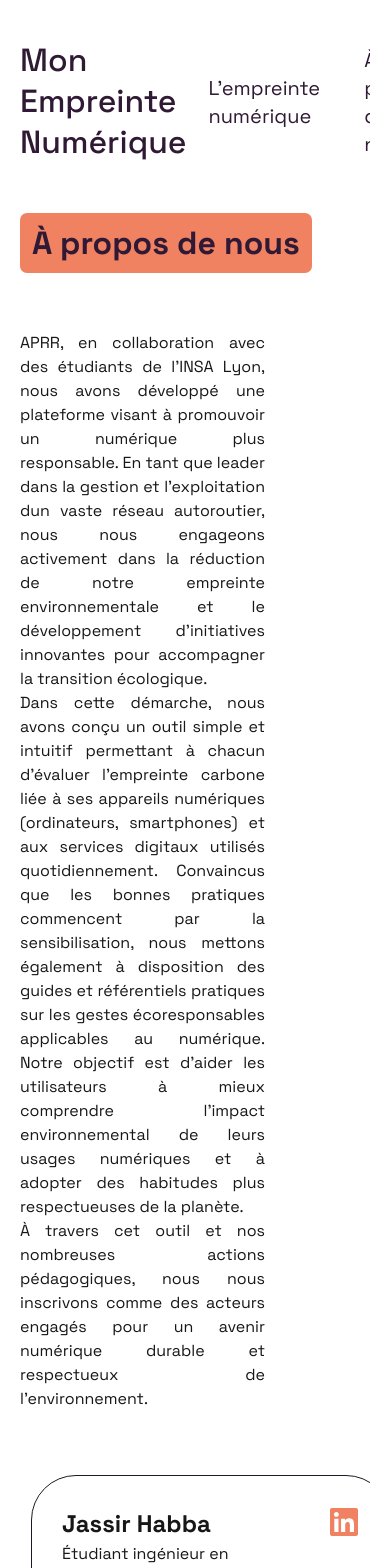
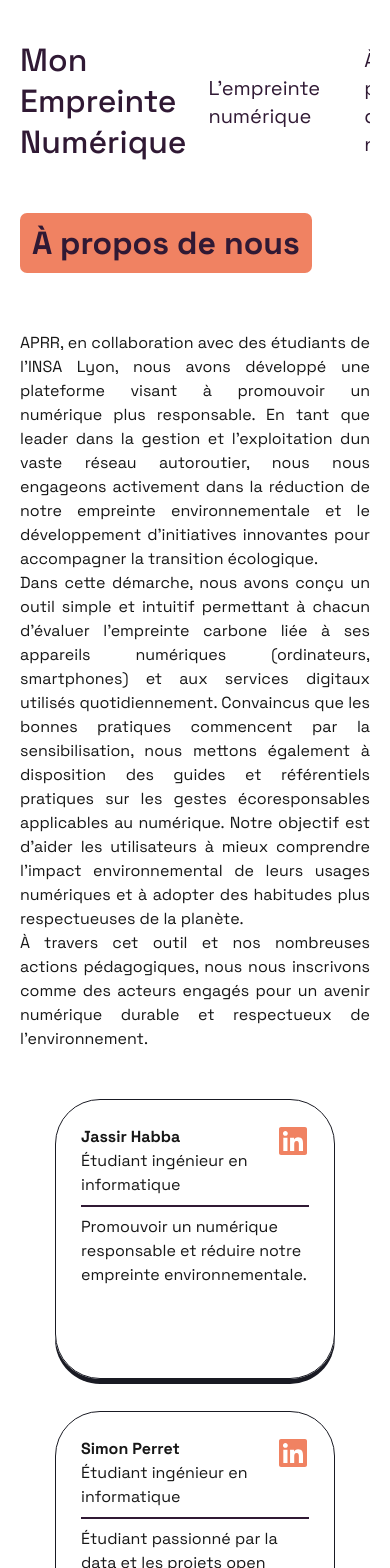
Before and after one commit to jbytes503/mon-empreinte-numerique, a Next.js app in the folder front/: page /about in a window 390 px wide. Shown: the top 1568 px of the page. Built offline with nearby package versions, Linux system fonts and the light colour scheme.

Commit message:
responsive layout for about

```diff
--- a/front/src/app/about/page.module.css
+++ b/front/src/app/about/page.module.css
@@ -7,7 +7,7 @@
     flex-direction: column;
     align-items: center;
     text-align: justify;
-    width: 70%;
+    max-width: 70%;
 }
 
 .authors {
@@ -18,3 +18,19 @@
     justify-items: center;
     align-items: center;
 }
+
+/* Tablets */
+@media (max-width: 1050px) {
+    .intro {
+        justify-content: center;
+        max-width: 100%;
+    }
+
+    .authors {
+        padding: 0;
+    }
+}
+
+/* Phones */
+@media (max-width: 480px) {
+}
--- a/front/src/app/about/page.tsx
+++ b/front/src/app/about/page.tsx
@@ -69,14 +69,14 @@
                 <AuthorCard
                     name="José Southerland"
                     title="Étudiant ingénieur en informatique"
-                    description="Accompagner la transition écologique à travers des actions concrètes."
+                    description="En double diplôme à l’INSA Lyon, avec experience en développement logiciel, bases de données et intelligence artificielle, avec un intérêt marqué pour l’innovation technologique."
                     icon={<FaLinkedin size={32} color="#f08262" />}
                     url="https://www.linkedin.com/in/jsoutherlands/"
                 />
                 <AuthorCard
                     name="Santiago Forrero Gutiérrez"
-                    title="Étudiant ingénieur en informatique"
-                    description="Accompagner la transition écologique à travers des actions concrètes."
+                    title="Étudiant-ingénieur en informatique (double diplôme INSA Lyon / Universidad de los Andes)"
+                    description="Passionné par le développement logiciel et l'analyse de données. Intéressé à concilier innovation technique et impact concret, à travers des projets pluridisciplinaires en équipe."
                     icon={<FaLinkedin size={32} color="#f08262" />}
                     url="https://www.linkedin.com/in/santiago-forero-gutierrez/"
                 />
--- a/front/src/app/components/about/card.module.css
+++ b/front/src/app/components/about/card.module.css
@@ -6,7 +6,7 @@
     box-shadow: var(--card-shadow);
     padding: 30px;
 
-    width: 360px;
+    width: 345px;
     min-height: 350px;
 }
 
@@ -25,3 +25,37 @@
     margin: 16px 0;
     border: 0.5px solid var(--color-5);
 }
+
+/* Tablets (max-width: 1050px) */
+@media (max-width: 1050px) {
+    .card {
+        padding: 20px; /* Reduce padding */
+        width: 330px; /* Reduce card width */
+        min-height: 350px; /* Reduce card height */
+    }
+
+    .cardHeader h5 {
+        font-size: 18px; /* Reduce header font size */
+    }
+
+    .cardDivider {
+        margin: 12px 0; /* Adjust divider margin */
+    }
+}
+
+/* Phones (max-width: 768px) */
+@media (max-width: 768px) {
+    .card {
+        padding: 25px; /* Further reduce padding */
+        width: 280px; /* Further reduce card width */
+        min-height: 280px; /* Further reduce card height */
+    }
+
+    .cardHeader h5 {
+        font-size: 16px; /* Further reduce header font size */
+    }
+
+    .cardDivider {
+        margin: 8px 0; /* Further adjust divider margin */
+    }
+}
--- a/front/src/app/components/about/card.tsx
+++ b/front/src/app/components/about/card.tsx
@@ -14,9 +14,9 @@
         <div className={styles.card}>
             <div className={styles.cardHeader}>
                 <div>
-                    <h3>
+                    <h5>
                         <strong>{name}</strong>
-                    </h3>
+                    </h5>
                     <p>{title}</p>
                 </div>
                 {url ? (
--- a/front/src/app/globals.css
+++ b/front/src/app/globals.css
@@ -15,6 +15,12 @@
     --h2-font-size: calc(var(--default-font-size) * 2); /* 32px by default */
     --h3-font-size: calc(var(--default-font-size) * 1.5); /* 24px by default */
     --h4-font-size: calc(var(--default-font-size) * 1.25); /* 20px by default */
+    --h5-font-size: calc(
+        var(--default-font-size) * 1.125
+    ); /* 18px by default */
+    --h6-font-size: var(--default-font-size); /* 16px by default */
+
+    --paragraph-font-size: var(--default-font-size); /* 16px by default */
 }
 
 html,
@@ -32,12 +38,10 @@
     font-family: 'Space Grotesk';
     -webkit-font-smoothing: antialiased;
     -moz-osx-font-smoothing: grayscale;
-    /* padding: 0 2.5em; */
     min-height: 100svh;
 }
 
 /* Tablets */
-/* This media query is for devices with a maximum width of 768px */
 @media (max-width: 1050px) {
     html,
     body {
@@ -47,7 +51,6 @@
 }
 
 /* Phones */
-/* This media query is for devices with a maximum width of 480px */
 @media (max-width: 480px) {
     html,
     body {
@@ -72,6 +75,18 @@
     font-size: var(--h4-font-size);
 }
 
+h5 {
+    font-size: var(--h5-font-size);
+}
+
+h6 {
+    font-size: var(--h6-font-size);
+}
+
+p {
+    font-size: var(--paragraph-font-size);
+}
+
 * {
     box-sizing: border-box;
     padding: 0;
```
